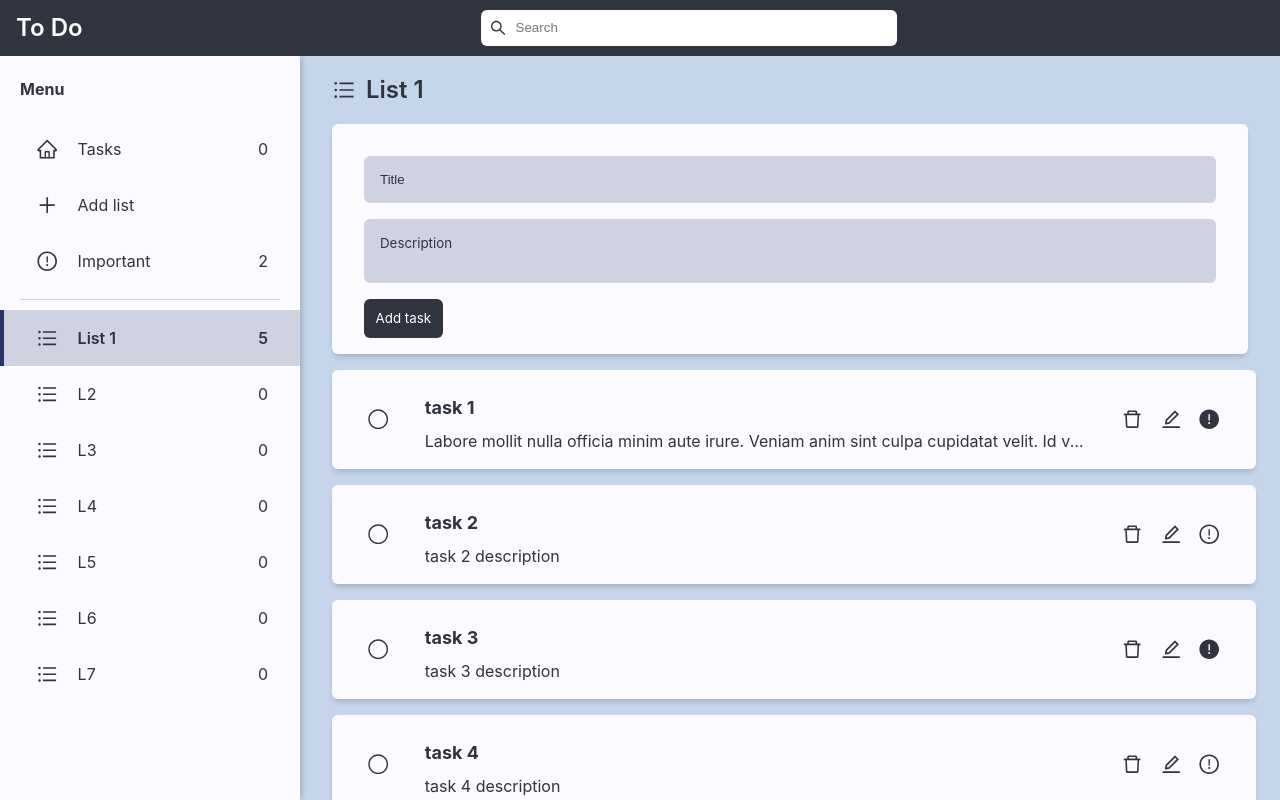
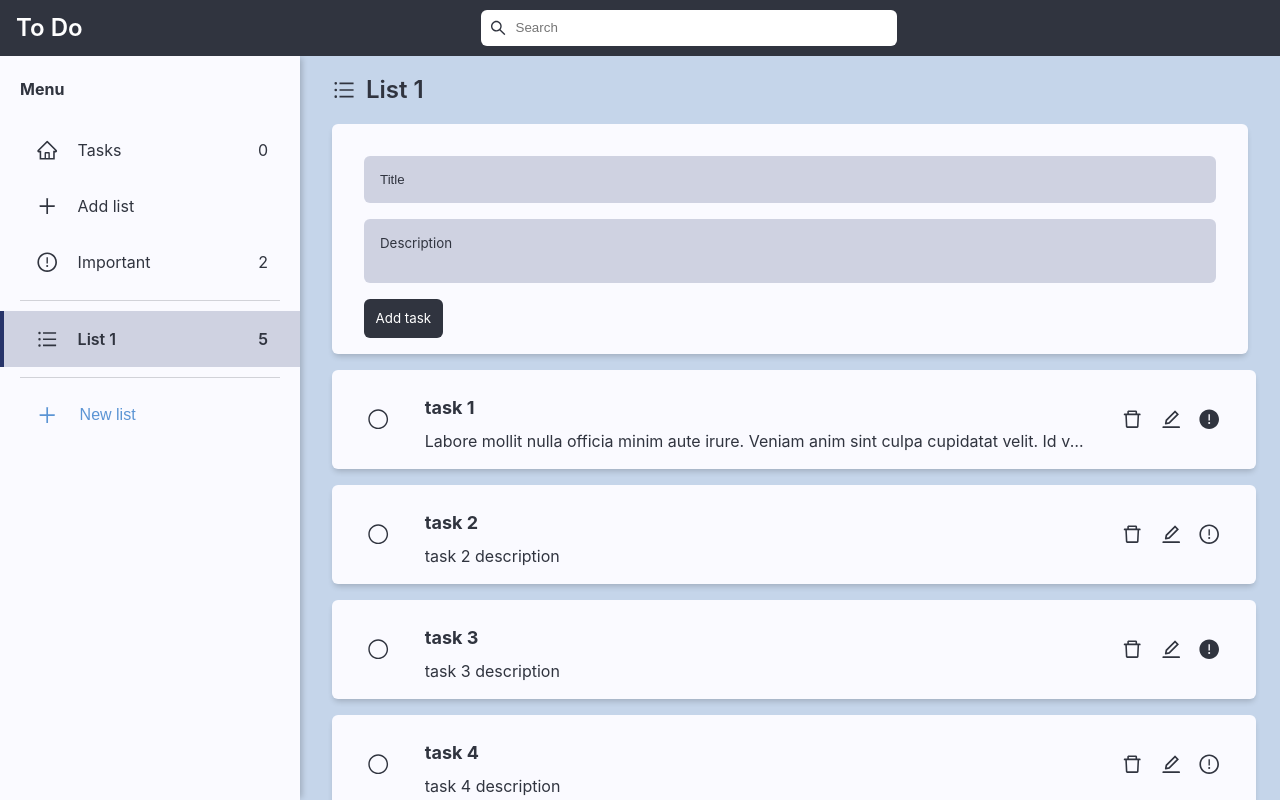
Before and after one commit to FlorNV/to-do-rtk, a React (Vite) app: page /list/1 in a window 1280 px wide. Built offline with nearby package versions, Linux system fonts and the light colour scheme; the HTML template or start-up script is replaced by a standard one.

Commit message:
Mover ListForm
Se ha agregado el componente NewListForm para crear listas en el Sidebar

```diff
--- /dev/null
+++ b/src/components/NewListForm.jsx
@@ -0,0 +1,88 @@
+import React, { useEffect, useRef, useState } from 'react'
+import styled from 'styled-components'
+import { IconStyled } from './styled/Icon'
+import { AiOutlinePlus } from 'react-icons/ai'
+import { useDispatch, useSelector } from 'react-redux'
+import { addList } from '../redux/lists/listsSlice'
+import { useNavigate } from 'react-router-dom'
+
+const Form = styled.form`
+  width: 100%;
+  display: flex;
+  align-items: center;
+  gap: 1.2rem;
+  padding: 1rem 2rem;
+
+  &:hover {
+    background-color: rgba(var(--primary-rgb), 0.1);
+  }
+`
+
+const Input = styled.input`
+  flex: 1;
+  background-color: transparent;
+  border: none;
+  font-size: var(--text-md);
+  color: var(--dark);
+
+  &::placeholder {
+    color: #5b94d4;
+  }
+
+  &:focus::placeholder {
+    color: var(--dark);
+  }
+`
+
+const Button = styled.button`
+  background-color: transparent;
+  border: none;
+  padding: 0;
+  margin-left: 4px;
+  line-height: 0;
+  color: #5b94d4;
+  cursor: pointer;
+`
+
+export const NewListForm = () => {
+  const [isAdding, setIsAdding] = useState(false)
+  const inputRef = useRef()
+  const dispatch = useDispatch()
+  const lists = useSelector(state => state.lists)
+  const navigate = useNavigate()
+
+  const handleToggle = () => setIsAdding(prev => !prev)
+
+  const handleSubmit = (event) => {
+    event.preventDefault()
+    const title = inputRef.current.value || 'Untitled list'
+    dispatch(addList({ title }))
+    inputRef.current.value = ''
+    inputRef.current.blur()
+  }
+
+  useEffect(() => {
+    const lastList = lists[lists.length - 1]
+    const listId = lastList.id
+
+    navigate(`/list/${listId}`)
+  }, [lists])
+
+  useEffect(() => {
+    if (isAdding) inputRef.current.focus()
+  }, [isAdding])
+
+  return (
+    <Form onSubmit={handleSubmit}>
+      <Button type='button' onClick={handleToggle}>
+        <IconStyled as={AiOutlinePlus} />
+      </Button>
+      <Input
+        ref={inputRef}
+        type='text'
+        name='title'
+        placeholder='New list'
+      />
+    </Form>
+  )
+}
--- a/src/components/Sidebar.jsx
+++ b/src/components/Sidebar.jsx
@@ -9,6 +9,7 @@ import {
 import styled from 'styled-components'
 import { IconStyled } from './styled/Icon'
 import { selectImportantTasks } from '../redux/lists/listsSlice'
+import { NewListForm } from './NewListForm'
 
 const Container = styled.div`
   width: 30%;
@@ -26,7 +27,15 @@ const Title = styled.h1`
   padding: 10px 20px;
 `
 
-const Menu = styled.div`
+const SidebarContent = styled.div`
+  display: flex;
+  flex-direction: column;
+  flex: 1;
+  overflow: hidden;
+  padding-top: 1px;
+`
+
+const Menu = styled.nav`
   display: flex;
   flex-direction: column;
   overflow-y: auto;
@@ -36,6 +45,12 @@ const Menu = styled.div`
     background-color: rgba(var(--primary-rgb), 0.2);
     border-color: var(--primary);
   }
+`
+
+const SidebarAddList = styled.div`
+  flex-shrink: 0;
+  z-index: 1;
+  display: flex;
 `
 
 const LinkStyled = styled(NavLink)`
@@ -68,6 +83,8 @@ export const Sidebar = () => {
   return (
     <Container>
       <Title>Menu</Title>
+      <SidebarContent>
+
         <Menu>
           <LinkStyled to='inbox'>
             <IconStyled as={AiOutlineHome} />
@@ -90,6 +107,11 @@ export const Sidebar = () => {
               <span>{list.taskList.length}</span>
             </LinkStyled>)}
         </Menu>
+        <Line />
+        <SidebarAddList>
+          <NewListForm />
+        </SidebarAddList>
+      </SidebarContent>
     </Container>
   )
 }
--- a/src/index.css
+++ b/src/index.css
@@ -77,3 +77,7 @@ body *::-webkit-scrollbar-thumb {
 body *::-webkit-scrollbar-thumb:hover {
   background-color: rgba(var(--dark-rgb), 0.8);
 }
+
+input:focus {
+  outline: none;
+}
--- a/src/pages/Home.jsx
+++ b/src/pages/Home.jsx
@@ -2,13 +2,6 @@ import { useSelector } from 'react-redux'
 import { TaskForm, TaskList } from '../components/index'
 import styled from 'styled-components'
 import { AiOutlineHome } from 'react-icons/ai'
-
-const Flex = styled.div`
-  flex: 1;
-  display: flex;
-  flex-direction: column;
-  overflow: hidden;
-`
 
 const Div = styled.div`
   font-size: var(--text-xxl);
--- a/src/pages/Importants.jsx
+++ b/src/pages/Importants.jsx
@@ -3,13 +3,6 @@ import styled from 'styled-components'
 import { selectImportantTasks } from '../redux/lists/listsSlice'
 import { AiOutlineExclamationCircle } from 'react-icons/ai'
 import { SpecialTaskList, TaskForm } from '../components/index'
-
-const Flex = styled.div`
-  flex: 1;
-  display: flex;
-  flex-direction: column;
-  overflow: hidden;
-`
 
 const Div = styled.div`
   font-size: var(--text-xxl);
--- a/src/pages/TasksFoundList.jsx
+++ b/src/pages/TasksFoundList.jsx
@@ -2,13 +2,6 @@ import styled from 'styled-components'
 import { useParams } from 'react-router-dom'
 import { useSelector } from 'react-redux'
 import { SpecialTaskList } from '../components/index'
-
-const Flex = styled.div`
-  flex: 1;
-  display: flex;
-  flex-direction: column;
-  overflow: hidden;
-`
 
 const Div = styled.div`
   margin: 1rem 2rem;
@@ -38,7 +31,7 @@ export const TasksFoundList = () => {
   const tasks = useSelector(state => state.filteredTasks)
 
   return (
-    <Flex>
+    <>
       <Div>
         <ListTitle>Searching "{query}"</ListTitle>
       </Div>
@@ -47,6 +40,6 @@ export const TasksFoundList = () => {
           ? <SpecialTaskList taskList={tasks} />
           : <Message>No search results for "{query}"</Message>
       }
-    </Flex>
+    </>
   )
 }
--- a/src/redux/lists/listsSlice.js
+++ b/src/redux/lists/listsSlice.js
@@ -47,36 +47,6 @@ const initialState = [
         important: false
       }
     ]
-  },
-  {
-    id: '2',
-    title: 'L2',
-    taskList: []
-  },
-  {
-    id: '3',
-    title: 'L3',
-    taskList: []
-  },
-  {
-    id: '4',
-    title: 'L4',
-    taskList: []
-  },
-  {
-    id: '5',
-    title: 'L5',
-    taskList: []
-  },
-  {
-    id: '6',
-    title: 'L6',
-    taskList: []
-  },
-  {
-    id: '7',
-    title: 'L7',
-    taskList: []
   }
 ]
 
```
Lines whose indentation alone changed are shown as unchanged.
